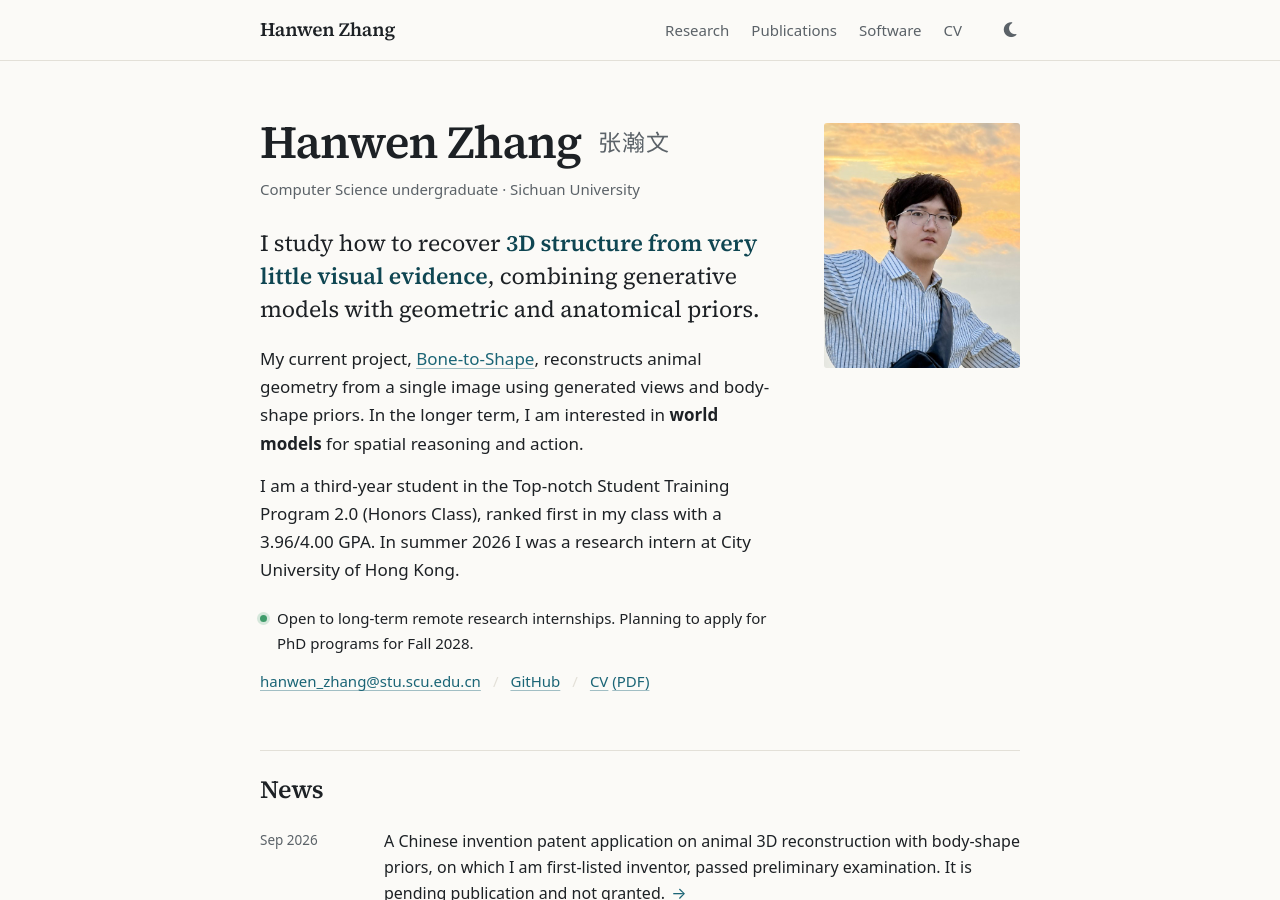
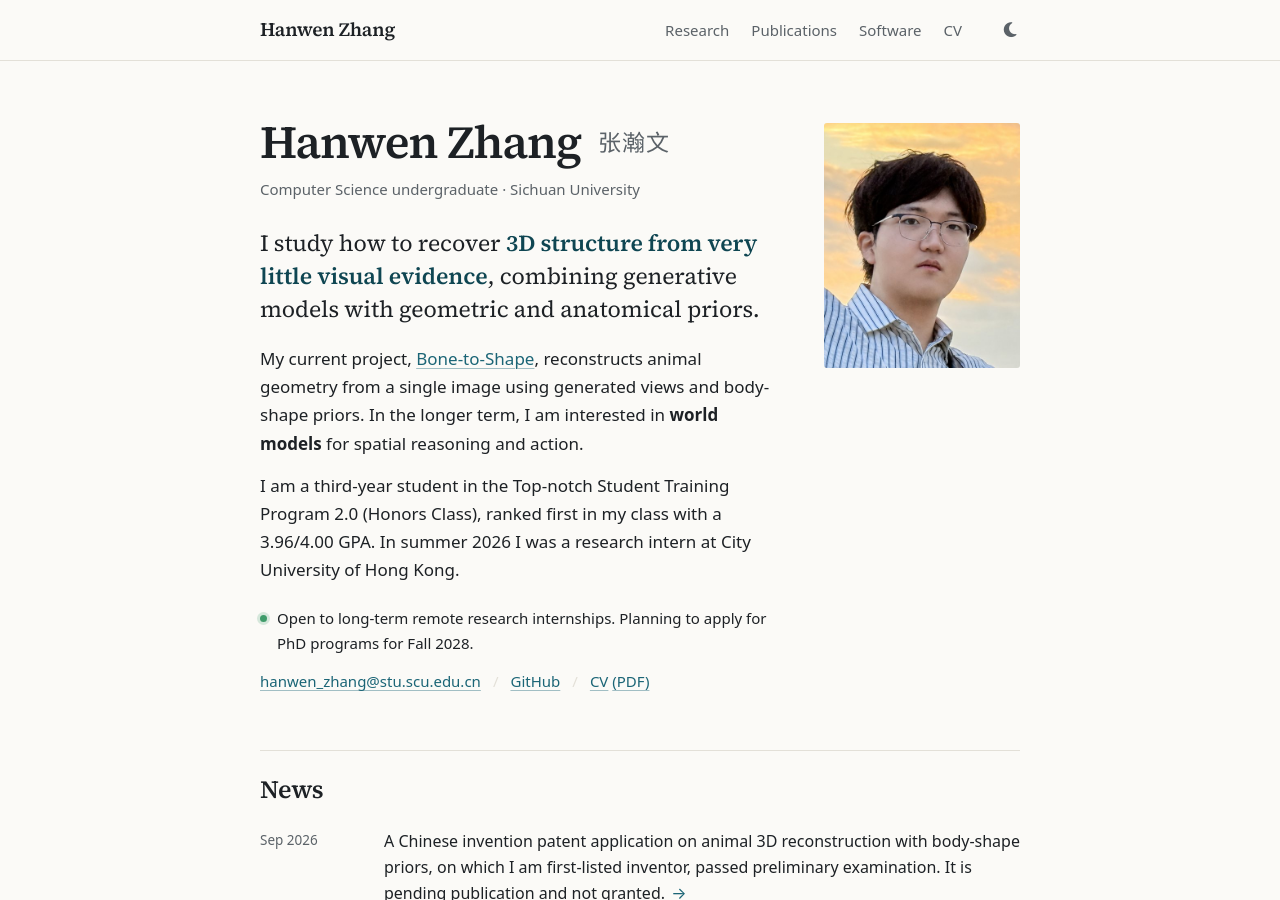
Before and after one commit to hwzhangcs/hwzhangcs.github.io, a Jekyll site: the page built from _pages/about.md, in a window 1280 px wide and 900 px high. Built offline with Jekyll 4.4.1, drawn with Linux system fonts in a browser that asks for light colours.

Commit message:
Crop homepage portrait to head and shoulders
Co-Authored-By: Claude Opus 5.5 <noreply@anthropic.com>

```diff
--- a/_includes/hero.html
+++ b/_includes/hero.html
@@ -13,6 +13,6 @@
     </ul>
   </div>
   <figure class="hero-portrait">
-    <img src="{{ '/images/portrait.jpg' | relative_url }}" alt="Portrait of Hanwen Zhang" width="640" height="800" fetchpriority="high">
+    <img src="{{ '/images/portrait.jpg' | relative_url }}" alt="Portrait of Hanwen Zhang" width="480" height="600" fetchpriority="high">
   </figure>
 </header>
```
Also changed, not shown: images/portrait.jpg.
